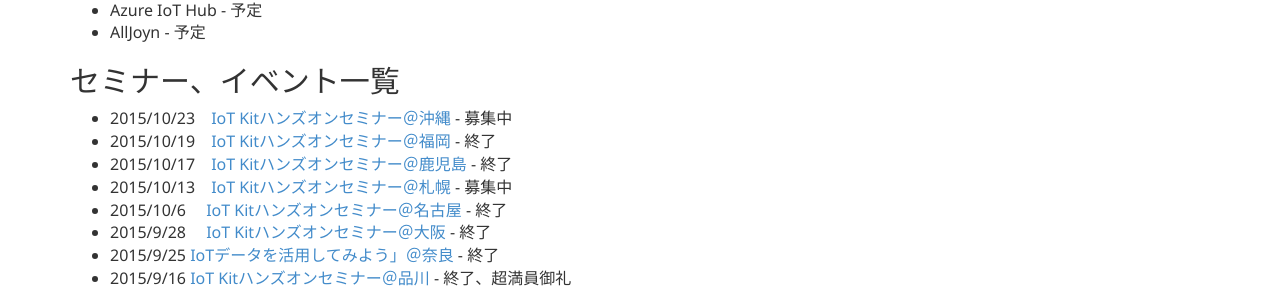
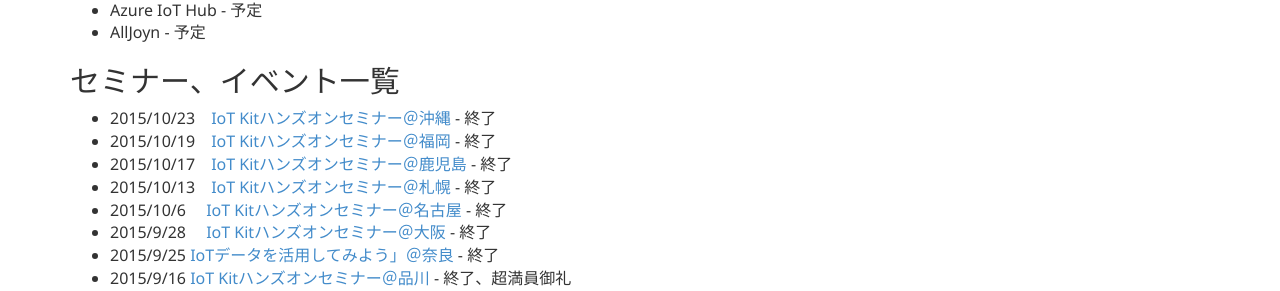
Before and after one commit to ms-iotkithol-jp/ms-iotkithol-jp.github.io, a Jekyll site: the page built from HowToLearn.md, in a window 1280 px wide and 900 px high, scrolled down 849 px. Shown: the part 153-444 px from the top of the window. Built offline with Jekyll 4.4.1, drawn with Linux system fonts in a browser that asks for light colours.

Commit message:
Update Seminar Status

```diff
--- a/HowToLearn.md
+++ b/HowToLearn.md
@@ -35,10 +35,10 @@
 
 ## セミナー、イベント一覧
 
-* 2015/10/23　[IoT Kitハンズオンセミナー＠沖縄](https://msevents.microsoft.com/CUI/EventDetail.aspx?EventID=1032671394&Culture=ja-JP&community=0) - 募集中
+* 2015/10/23　[IoT Kitハンズオンセミナー＠沖縄](https://msevents.microsoft.com/CUI/EventDetail.aspx?EventID=1032671394&Culture=ja-JP&community=0) - 終了
 * 2015/10/19　[IoT Kitハンズオンセミナー＠福岡](https://msevents.microsoft.com/CUI/EventDetail.aspx?EventID=1032671390&Culture=ja-JP&community=0) - 終了
 * 2015/10/17　[IoT Kitハンズオンセミナー＠鹿児島](https://html5j-kagoshima.doorkeeper.jp/events/31228) - 終了
-* 2015/10/13　[IoT Kitハンズオンセミナー＠札幌](https://msevents.microsoft.com/CUI/EventDetail.aspx?EventID=1032670575&Culture=ja-JP&community=0) - 募集中
+* 2015/10/13　[IoT Kitハンズオンセミナー＠札幌](https://msevents.microsoft.com/CUI/EventDetail.aspx?EventID=1032670575&Culture=ja-JP&community=0) - 終了
 * 2015/10/6　 [IoT Kitハンズオンセミナー＠名古屋](https://msevents.microsoft.com/CUI/EventDetail.aspx?EventID=1032670573&Culture=ja-JP&community=0)  - 終了
 * 2015/9/28　 [IoT Kitハンズオンセミナー＠大阪](https://msevents.microsoft.com/CUI/EventDetail.aspx?EventID=1032670352&Culture=ja-JP&community=0) - 終了
 * 2015/9/25  [IoTデータを活用してみよう」＠奈良](http://www.pref.nara.jp/item/144988.htm#moduleid60194) - 終了
```
